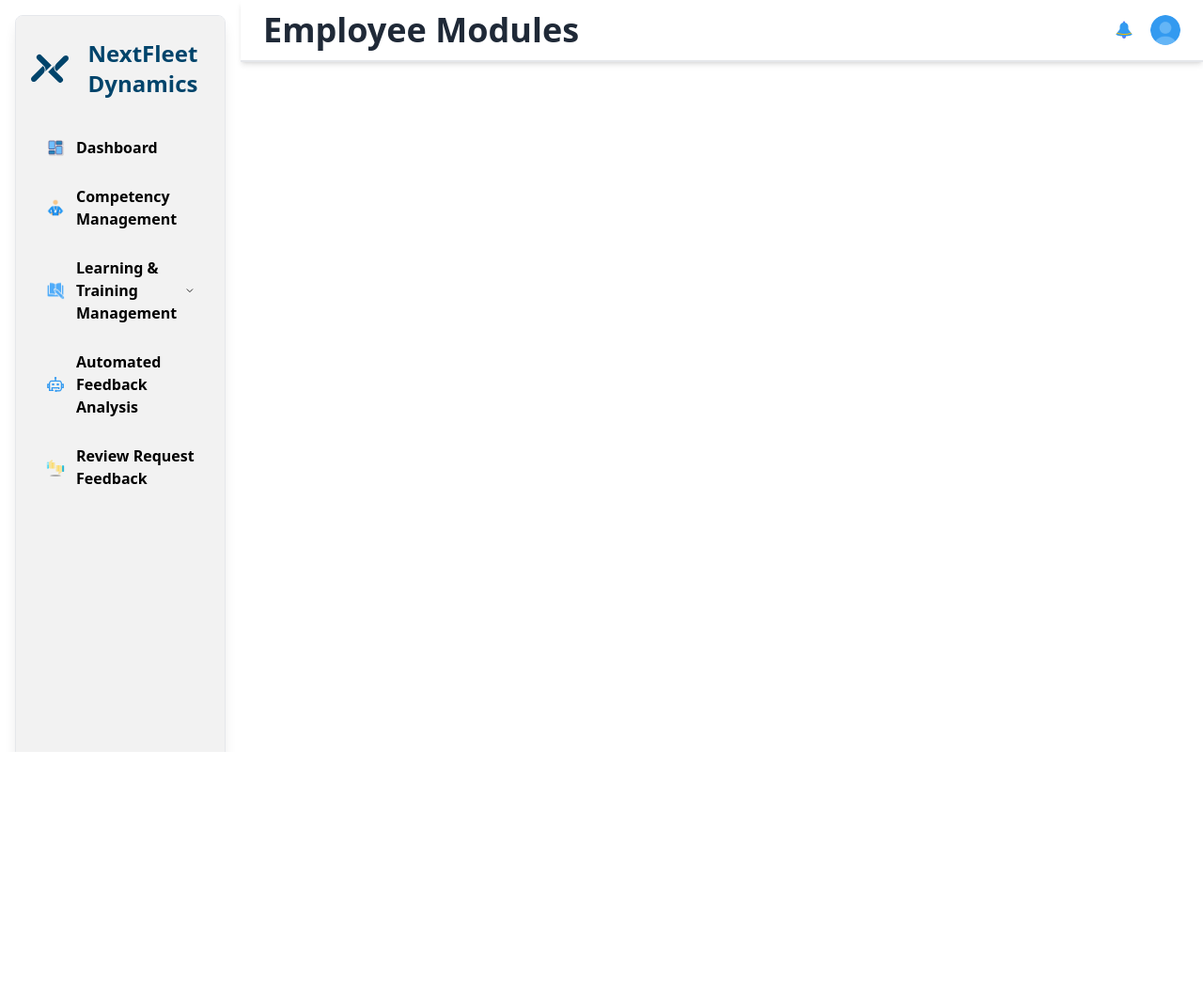
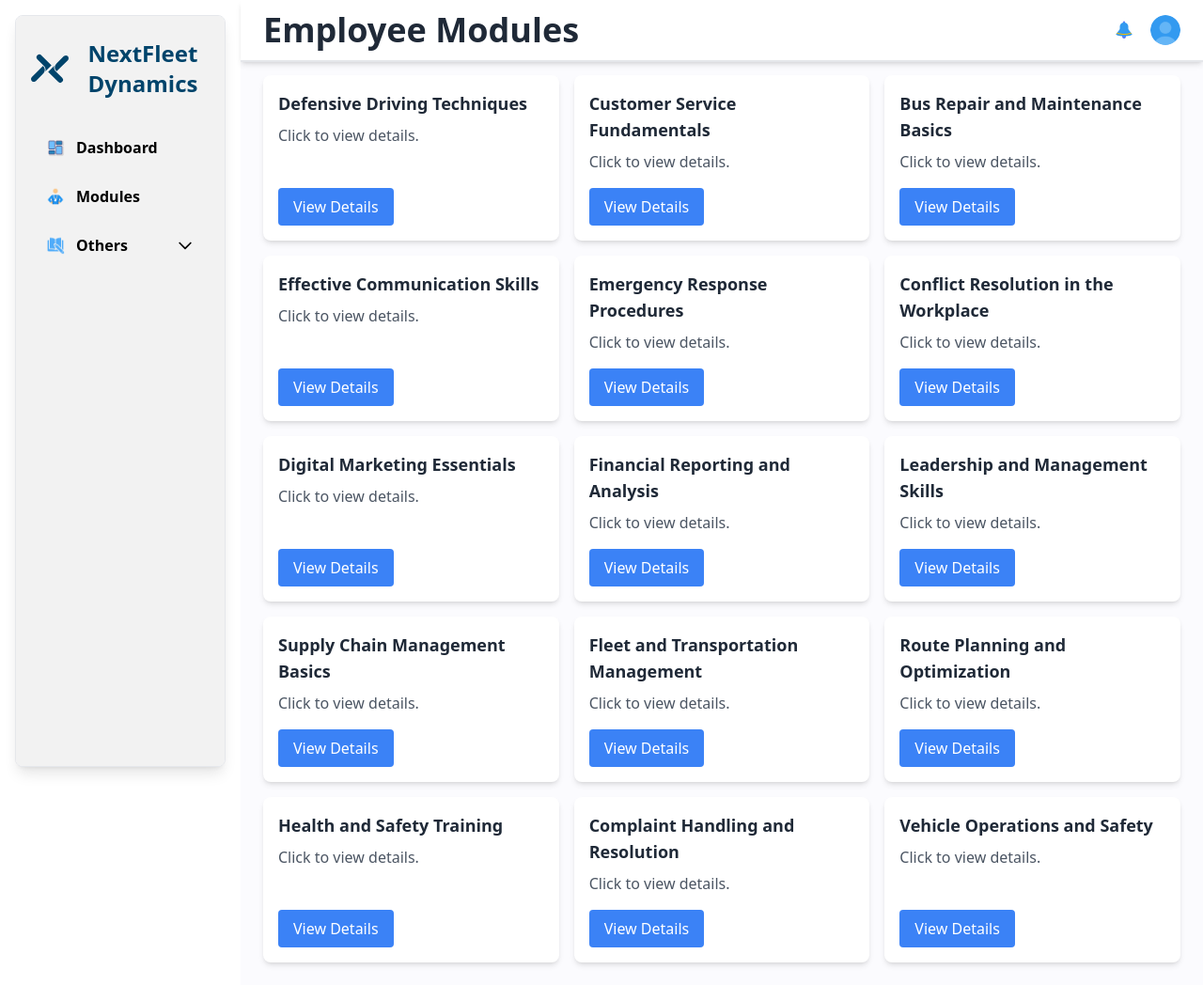
Before and after one commit to EJ657/hr2, a PHP site: page /2employeemodules.php in a window 1280 px wide. Shown: the whole page at 94% size. Before the commit the page ends 800 px from the top, so only its background shows below. Run offline with PHP 8.4, Linux system fonts and the light colour scheme; the visitor is signed in with stand-in values (Sample User, id 1); some libraries are stand-ins or nearby versions.

Commit message:
fixing 2employee design

```diff
--- a/2employeemodules.php
+++ b/2employeemodules.php
@@ -2,6 +2,24 @@
 include("connection.php");
 include("auth.php"); // Include the authentication file
 checkAuth(); // Call the function to check if user is authenticated
+
+$modules = [
+    ["name" => "Defensive Driving Techniques", "description" => "Click to view details.", "link" => "moduleDetails1.php"],
+    ["name" => "Customer Service Fundamentals", "description" => "Click to view details.", "link" => "moduleDetails2.php"],
+    ["name" => "Bus Repair and Maintenance Basics", "description" => "Click to view details.", "link" => "moduleDetails3.php"],
+    ["name" => "Effective Communication Skills", "description" => "Click to view details.", "link" => "moduleDetails4.php"],
+    ["name" => "Emergency Response Procedures", "description" => "Click to view details.", "link" => "moduleDetails5.php"],
+    ["name" => "Conflict Resolution in the Workplace", "description" => "Click to view details.", "link" => "moduleDetails6.php"],
+    ["name" => "Digital Marketing Essentials", "description" => "Click to view details.", "link" => "moduleDetails7.php"],
+    ["name" => "Financial Reporting and Analysis", "description" => "Click to view details.", "link" => "moduleDetails8.php"],
+    ["name" => "Leadership and Management Skills", "description" => "Click to view details.", "link" => "moduleDetails9.php"],
+    ["name" => "Supply Chain Management Basics", "description" => "Click to view details.", "link" => "moduleDetails10.php"],
+    ["name" => "Fleet and Transportation Management", "description" => "Click to view details.", "link" => "moduleDetails11.php"],
+    ["name" => "Route Planning and Optimization", "description" => "Click to view details.", "link" => "moduleDetails12.php"],
+    ["name" => "Health and Safety Training", "description" => "Click to view details.", "link" => "moduleDetails13.php"],
+    ["name" => "Complaint Handling and Resolution", "description" => "Click to view details.", "link" => "moduleDetails14.php"],
+    ["name" => "Vehicle Operations and Safety", "description" => "Click to view details.", "link" => "moduleDetails15.php"],
+];
 ?>
 
 <!DOCTYPE html>
@@ -25,38 +43,39 @@ checkAuth(); // Call the function to check if user is authenticated
         <div class="fixed top-0 left-0 w-56 bg-[#fbfbfe] text-black border m-4 mr-0 rounded-lg overflow-hidden h-screen flex flex-col shadow-lg">
             <!-- Logo Section -->
             <div class="flex flex-col h-full bg-base-200 p-4 space-y-4 overflow-y-auto scrollbar-hide">
-                <!-- Header with Icon -->
                 <div class="flex items-center justify-center mt-2 mb-4">
-                    <img class="w-10 h-10 mr-2" src="icons/nexfleet.svg" alt="NextFleet Logo">
-                    <p class="font-bold text-2xl text-center text-[#00446b]">NextFleet Dynamics</p>
+                    <a href="2employeedashboard.php" class="flex items-center">
+                        <img class="w-10 h-10 mr-2" src="icons/nexfleet.svg" alt="NextFleet Logo">
+                        <p class="font-bold text-2xl text-center text-[#00446b]">NextFleet Dynamics</p>
+                    </a>
                 </div>
 
                 <!-- Navigation Links -->
                 <ul class="flex flex-col space-y-3">
 
-                    <!-- Dashboard Link -->
+                    <!-- Employee Dashboard Link -->
                     <li>
-                        <a href="dashboard.php" class="flex items-center py-2 px-4 font-semibold rounded transition-colors duration-300 ease-in-out hover:bg-[#00446b] hover:text-white">
+                        <a href="2employeedashboard.php" class="flex items-center py-2 px-4 font-semibold rounded transition-colors duration-300 ease-in-out hover:bg-[#00446b] hover:text-white">
                             <img class="w-5 h-5 mr-3" src="icons/dashboard.png" alt="Dashboard Icon">
                             <span>Dashboard</span>
                         </a>
                     </li>
 
-                    <!-- Competency Management Link -->
+                    <!-- Employee Modules Link -->
                     <li>
-                        <a href="competency.php" class="flex items-center py-2 px-4 font-semibold rounded transition-colors duration-300 ease-in-out hover:bg-[#00446b] hover:text-white">
-                            <img class="w-5 h-5 mr-3" src="icons/competency.png" alt="Competency Icon">
-                            <span>Competency Management</span>
+                        <a href="2employeemodules.php" class="flex items-center py-2 px-4 font-semibold rounded transition-colors duration-300 ease-in-out hover:bg-[#00446b] hover:text-white">
+                            <img class="w-5 h-5 mr-3" src="icons/competency.png" alt="Module Icon">
+                            <span>Modules</span>
                         </a>
                     </li>
 
-                    <!-- Learning & Training Management -->
+                    <!-- Others  -->
                     <li>
                         <details class="group">
                             <summary class="flex items-center justify-between py-2 px-4 font-semibold rounded transition-colors duration-300 ease-in-out hover:bg-[#00446b] hover:text-white cursor-pointer">
                                 <div class="flex items-center">
-                                    <img class="w-5 h-5 mr-3" src="icons/learningtraining.png" alt="Learning and Training Icon">
-                                    <span>Learning & Training Management</span>
+                                    <img class="w-5 h-5 mr-3" src="icons/learningtraining.png" alt="Others Icon">
+                                    <span>Others</span>
                                 </div>
                                 <svg class="w-5 h-5 transition-transform transform group-open:rotate-180" fill="none" stroke="currentColor" viewBox="0 0 24 24" xmlns="http://www.w3.org/2000/svg">
                                     <path stroke-linecap="round" stroke-linejoin="round" stroke-width="2" d="M19 9l-7 7-7-7"></path>
@@ -67,40 +86,24 @@ checkAuth(); // Call the function to check if user is authenticated
                             <ul class="p-2 space-y-2 pl-6">
                                 <li class="flex items-center">
                                     <img class="w-5 h-5 mr-3" src="icons/learningmodule.png" alt="Learning Module Icon">
-                                    <a href="trainingmodule.php" class="block py-2 px-4 font-semibold rounded transition-colors duration-300 ease-in-out hover:bg-[#00446b] hover:text-white">
-                                        Assign Module
+                                    <a href="2messageadmin.php" class="block py-2 px-4 font-semibold rounded transition-colors duration-300 ease-in-out hover:bg-[#00446b] hover:text-white">
+                                        Message Admin
                                     </a>
                                 </li>
                                 <li class="flex items-center">
                                     <img class="w-5 h-5 mr-3" src="icons/trainingemployeelist.png" alt="View Employees Icon">
-                                    <a href="employees.php" class="block py-2 px-4 font-semibold rounded transition-colors duration-300 ease-in-out hover:bg-[#00446b] hover:text-white">
-                                        View Employees
+                                    <a href="2settings.php" class="block py-2 px-4 font-semibold rounded transition-colors duration-300 ease-in-out hover:bg-[#00446b] hover:text-white">
+                                        Settings
                                     </a>
                                 </li>
                                 <li class="flex items-center">
                                     <img class="w-5 h-5 mr-3" src="icons/learningmodulemanagement.png" alt="View Learning Modules Icon">
-                                    <a href="trainingmodulemanagement.php" class="block py-2 px-4 font-semibold rounded transition-colors duration-300 ease-in-out hover:bg-[#00446b] hover:text-white">
-                                        View Learning Modules
+                                    <a href="2aboutus.php" class="block py-2 px-4 font-semibold rounded transition-colors duration-300 ease-in-out hover:bg-[#00446b] hover:text-white">
+                                        About us
                                     </a>
                                 </li>
                             </ul>
                         </details>
-                    </li>
-
-                    <!-- AI -->
-                    <li>
-                        <a href="ai.php" class="flex items-center py-2 px-4 font-semibold rounded transition-colors duration-300 ease-in-out hover:bg-[#00446b] hover:text-white">
-                            <img class="w-5 h-5 mr-3" src="icons/ai.png" alt="Robot Icon">
-                            <span>Automated Feedback Analysis</span>
-                        </a>
-                    </li>
-
-                    <!-- Feedback Link -->
-                    <li>
-                        <a href="feedbacks.php" class="flex items-center py-2 px-4 font-semibold rounded transition-colors duration-300 ease-in-out hover:bg-[#00446b] hover:text-white">
-                            <img class="w-5 h-5 mr-3" src="icons/feedback.png" alt="Feedback Icon">
-                            <span>Review Request Feedback</span>
-                        </a>
                     </li>
                 </ul>
             </div>
@@ -250,7 +253,7 @@ checkAuth(); // Call the function to check if user is authenticated
                                 <input type="text" id="profileRole" class="w-full border rounded px-3 py-2" value="admin" disabled>
                             </div>
                             <div class="flex justify-end">
-                                <button onclick="saveProfileDetails()" class="bg-blue-500 text-white px-4 py-2 rounded hover:bg-blue-700">Save</button>
+                                <button onclick="saveProfileDetails()" class="bg-[#00446b] text-white px-4 py-2 rounded hover:bg-blue-700">Save</button>
                             </div>
                         </div>
                     </div>
@@ -262,7 +265,7 @@ checkAuth(); // Call the function to check if user is authenticated
                             <p class="mb-4">Are you sure you want to log out?</p>
                             <div class="flex justify-end space-x-4">
                                 <button onclick="closeLogoutModal()" class="bg-gray-500 text-white px-4 py-2 rounded hover:bg-gray-700">Cancel</button>
-                                <a href="logout.php" class="bg-blue-500 text-white px-4 py-2 rounded hover:bg-blue-700">Log Out</a>
+                                <a href="logout.php" class="bg-[#00446b] text-white px-4 py-2 rounded hover:bg-blue-700">Log Out</a>
                             </div>
                         </div>
                     </div>
@@ -270,28 +273,16 @@ checkAuth(); // Call the function to check if user is authenticated
             </div>
 
             <!-- Content Section -->
-            <div class="mt-2">
-
-                <script>
-                    // Toggle profile dropdown visibility
-                    function toggleProfileDropdown() {
-                        const dropdown = document.getElementById('profileDropdown');
-                        dropdown.classList.toggle('hidden');
-                    }
-
-                    // Close the dropdown if clicked outside
-                    window.onclick = function(event) {
-                        if (!event.target.matches('.cursor-pointer')) {
-                            const dropdowns = document.getElementsByClassName("relative");
-                            for (let i = 0; i < dropdowns.length; i++) {
-                                const openDropdown = dropdowns[i].querySelector('.absolute');
-                                if (openDropdown && !openDropdown.classList.contains('hidden')) {
-                                    openDropdown.classList.add('hidden');
-                                }
-                            }
-                        }
-                    }
-                </script>
+            <div class="mt-14 grid grid-cols-3 gap-4">
+                <?php foreach ($modules as $module): ?>
+                <div class="bg-white p-4 rounded-lg shadow-md flex flex-col justify-between">
+                    <div>
+                        <h3 class="text-lg font-semibold mb-2"><?php echo $module['name']; ?></h3>
+                        <p class="text-gray-600 mb-4"><?php echo $module['description']; ?></p>
+                    </div>
+                    <a href="<?php echo $module['link']; ?>" class="bg-blue-500 text-white px-4 py-2 rounded hover:bg-[#00446b] self-start">View Details</a>
+                </div>
+                <?php endforeach; ?>
             </div>
         </div>
     </class>
--- a/ai.php
+++ b/ai.php
@@ -26,8 +26,10 @@ checkAuth();
         <div class="flex flex-col h-full bg-base-200 p-4 space-y-4 overflow-y-auto scrollbar-hide">
             <!-- Header with Icon -->
             <div class="flex items-center justify-center mt-2 mb-4">
-                <img class="w-10 h-10 mr-2" src="icons/nexfleet.svg" alt="NextFleet Logo">
-                <p class="font-bold text-2xl text-center text-[#00446b]">NextFleet Dynamics</p>
+                <a href="dashboard.php" class="flex items-center">
+                    <img class="w-10 h-10 mr-2" src="icons/nexfleet.svg" alt="NextFleet Logo">
+                    <p class="font-bold text-2xl text-center text-[#00446b]">NextFleet Dynamics</p>
+                </a>
             </div>
 
             <!-- Navigation Links -->
--- a/competency.php
+++ b/competency.php
@@ -26,8 +26,10 @@ checkAuth();
         <div class="flex flex-col h-full bg-base-200 p-4 space-y-4 overflow-y-auto scrollbar-hide">
             <!-- Header with Icon -->
             <div class="flex items-center justify-center mt-2 mb-4">
-                <img class="w-10 h-10 mr-2" src="icons/nexfleet.svg" alt="NextFleet Logo">
-                <p class="font-bold text-2xl text-center text-[#00446b]">NextFleet Dynamics</p>
+                <a href="dashboard.php" class="flex items-center">
+                    <img class="w-10 h-10 mr-2" src="icons/nexfleet.svg" alt="NextFleet Logo">
+                    <p class="font-bold text-2xl text-center text-[#00446b]">NextFleet Dynamics</p>
+                </a>
             </div>
 
             <!-- Navigation Links -->
--- a/employees.php
+++ b/employees.php
@@ -26,8 +26,10 @@ checkAuth();
         <div class="flex flex-col h-full bg-base-200 p-4 space-y-4 overflow-y-auto scrollbar-hide">
             <!-- Header with Icon -->
             <div class="flex items-center justify-center mt-2 mb-4">
-                <img class="w-10 h-10 mr-2" src="icons/nexfleet.svg" alt="NextFleet Logo">
-                <p class="font-bold text-2xl text-center text-[#00446b]">NextFleet Dynamics</p>
+                <a href="dashboard.php" class="flex items-center">
+                    <img class="w-10 h-10 mr-2" src="icons/nexfleet.svg" alt="NextFleet Logo">
+                    <p class="font-bold text-2xl text-center text-[#00446b]">NextFleet Dynamics</p>
+                </a>
             </div>
 
             <!-- Navigation Links -->
--- a/feedbacks.php
+++ b/feedbacks.php
@@ -27,8 +27,10 @@ checkAuth();
         <div class="flex flex-col h-full bg-base-200 p-4 space-y-4 overflow-y-auto scrollbar-hide">
             <!-- Header with Icon -->
             <div class="flex items-center justify-center mt-2 mb-4">
-                <img class="w-10 h-10 mr-2" src="icons/nexfleet.svg" alt="NextFleet Logo">
-                <p class="font-bold text-2xl text-center text-[#00446b]">NextFleet Dynamics</p>
+                <a href="dashboard.php" class="flex items-center">
+                    <img class="w-10 h-10 mr-2" src="icons/nexfleet.svg" alt="NextFleet Logo">
+                    <p class="font-bold text-2xl text-center text-[#00446b]">NextFleet Dynamics</p>
+                </a>
             </div>
 
             <!-- Navigation Links -->
--- a/trainingmodule.php
+++ b/trainingmodule.php
@@ -26,8 +26,10 @@ checkAuth();
         <div class="flex flex-col h-full bg-base-200 p-4 space-y-4 overflow-y-auto scrollbar-hide">
             <!-- Header with Icon -->
             <div class="flex items-center justify-center mt-2 mb-4">
-                <img class="w-10 h-10 mr-2" src="icons/nexfleet.svg" alt="NextFleet Logo">
-                <p class="font-bold text-2xl text-center text-[#00446b]">NextFleet Dynamics</p>
+                <a href="dashboard.php" class="flex items-center">
+                    <img class="w-10 h-10 mr-2" src="icons/nexfleet.svg" alt="NextFleet Logo">
+                    <p class="font-bold text-2xl text-center text-[#00446b]">NextFleet Dynamics</p>
+                </a>
             </div>
 
             <!-- Navigation Links -->
--- a/trainingmodulemanagement.php
+++ b/trainingmodulemanagement.php
@@ -26,8 +26,10 @@ checkAuth();
         <div class="flex flex-col h-full bg-base-200 p-4 space-y-4 overflow-y-auto scrollbar-hide">
             <!-- Header with Icon -->
             <div class="flex items-center justify-center mt-2 mb-4">
-                <img class="w-10 h-10 mr-2" src="icons/nexfleet.svg" alt="NextFleet Logo">
-                <p class="font-bold text-2xl text-center text-[#00446b]">NextFleet Dynamics</p>
+                <a href="dashboard.php" class="flex items-center">
+                    <img class="w-10 h-10 mr-2" src="icons/nexfleet.svg" alt="NextFleet Logo">
+                    <p class="font-bold text-2xl text-center text-[#00446b]">NextFleet Dynamics</p>
+                </a>
             </div>
 
             <!-- Navigation Links -->
```
Also changed, not shown: 2employeedashboard.php (+24 -38 lines), dashboard.php (+15 -5 lines).
